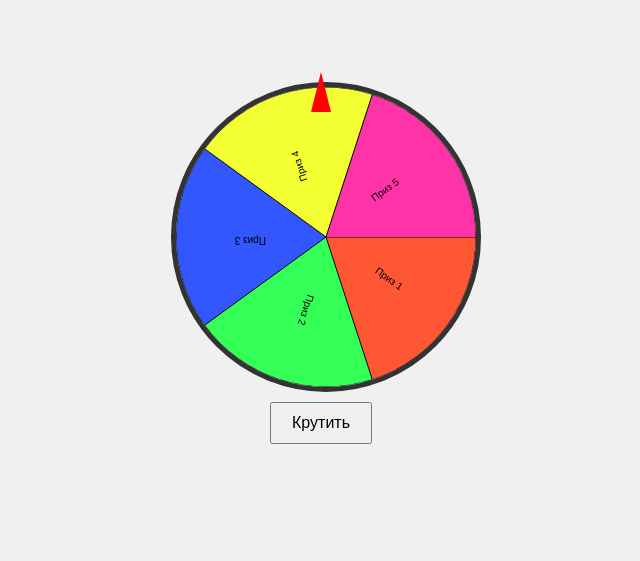
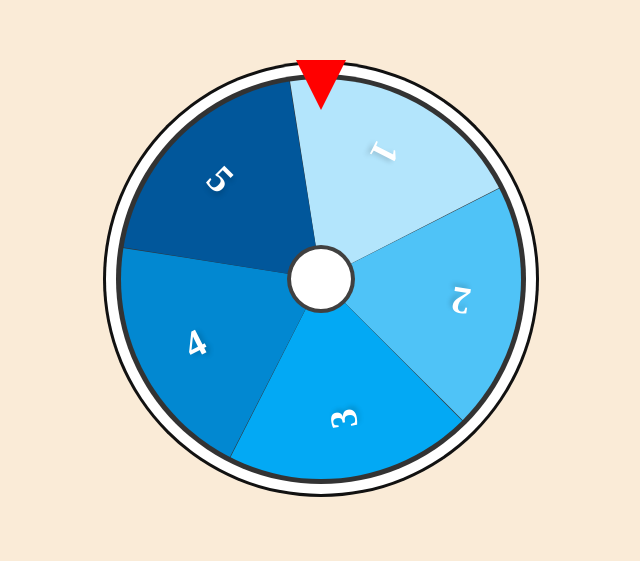
Before and after one commit to azamatnassir/backendExam, a plain HTML site: page fortune.html in a window 1280 px wide. Shown: the part 129-690 px from the top of the page, without its empty margins (319-959 px from the left). Drawn offline with Linux system fonts and the light colour scheme.

Commit message:
version 1.1

```diff
--- a/fortune.html
+++ b/fortune.html
@@ -1,108 +1,118 @@
 <!DOCTYPE html>
-<html lang="ru">
-
+<html lang="en">
   <head>
-    <meta charset="UTF-8">
-    <meta name="viewport" content="width=device-width, initial-scale=1.0">
-    <title>Колесо Фортуны</title>
+    <meta charset="UTF-8" />
+    <meta name="viewport" content="width=device-width, initial-scale=1.0" />
+    <title>Document</title>
     <style>
       body {
         display: flex;
-            flex-direction: column;
         align-items: center;
         justify-content: center;
-            height: 100vh;
-            background-color: #f0f0f0;
+        min-height: 100vh;
+        background-color: antiquewhite;
       }
 
-        .wheel-container {
+      .container {
         position: relative;
-            width: 300px;
-            height: 300px;
+        height: 400px;
+        width: 400px;
+        display: flex;
+        align-items: center;
+        justify-content: center;
       }
 
-        .wheel {
+      .container .spinButton {
+        position: absolute;
+        height: 60px;
+        width: 60px;
+        background: white;
+        border-radius: 50%;
+        z-index: 10;
+        display: flex;
+        align-items: center;
+        justify-content: center;
+        border: 4px solid rgba(0, 0, 0, 0.75);
+        cursor: pointer;
+      }
+
+      .container .spinButton::before {
+        content: "";
+        position: absolute;
+        top: -189px;
+        width: 50px;
+        height: 50px;
+        background: red;
+        clip-path: polygon(50% 100%, 0 0, 100% 0);
+      }
+
+      .container .wheel {
+        position: absolute;
+        top: 0;
+        left: 0;
         width: 100%;
         height: 100%;
+        background: #333;
         border-radius: 50%;
-            border: 5px solid #333;
-            transition: transform 4s ease-out;
+        overflow: hidden;
+        box-shadow: 0 0 0 5px #333, 0 0 0 15px #fff, 0 0 0 18px #111;
+        transition: transform 5s ease-in-out;
       }
 
-        .pointer {
+      .container .wheel .number {
         position: absolute;
-            top: -10px;
-            left: 50%;
-            transform: translateX(-50%);
-            width: 20px;
-            height: 40px;
-            background: red;
-            clip-path: polygon(50% 0%, 100% 100%, 0% 100%);
+        width: 50%;
+        height: 50%;
+        background: var(--clr);
+        transform-origin: bottom right;
+        transform: rotate(calc(72deg * var(--i)));
+        clip-path: polygon(0 0, 84% 0, 100% 100%, 0 84%);
+        display: flex;
+        justify-content: center;
+        align-items: center;
+        cursor: pointer;
       }
 
-        button {
-            margin-top: 20px;
-            padding: 10px 20px;
-            font-size: 16px;
-            cursor: pointer;
+      .container .wheel .number span {
+        position: relative;
+        transform: rotate(45deg);
+        color: #fff;
+        font-size: 3vw;
+        font-weight: 700;
+        text-shadow: 3px 3px 5px rgba(0, 0, 0, 0.15);
       }
     </style>
   </head>
+  <body>
+    <div class="container">
+      <div class="spinButton"></div>
+      <div class="wheel">
+        <div class="number" style="--i: 1; --clr: #b3e5fc">
+          <span>1</span>
+        </div>
+        <div class="number" style="--i: 2; --clr: #4fc3f7">
+          <span>2</span>
+        </div>
+        <div class="number" style="--i: 3; --clr: #03a9f4">
+          <span>3</span>
+        </div>
+        <div class="number" style="--i: 4; --clr: #0288d1">
+          <span>4</span>
+        </div>
+        <div class="number" style="--i: 5; --clr: #01579b">
+          <span>5</span>
+        </div>
+      </div>
+    </div>
+    <script>
+      let wheel = document.querySelector(".wheel");
+      let spinButton = document.querySelector(".spinButton");
+      let value = Math.ceil(Math.random() * 3600);
 
-<body>
-    <div class="wheel-container">
-        <div class="pointer"></div>
-        <canvas id="wheelCanvas" class="wheel"></canvas>
-    </div>
-    <button onclick="spinWheel()">Крутить</button>
-    <p id="result"></p>
-
-    <script>
-        const canvas = document.getElementById("wheelCanvas");
-        const ctx = canvas.getContext("2d");
-        const segments = ["Приз 1", "Приз 2", "Приз 3", "Приз 4", "Приз 5"];
-        const colors = ["#FF5733", "#33FF57", "#3357FF", "#F3FF33", "#FF33A8"];
-        const segmentAngle = 360 / segments.length;
-        let currentRotation = 0;
-
-        function drawWheel() {
-            const radius = canvas.width / 2;
-            canvas.width = 300;
-            canvas.height = 300;
-
-            for (let i = 0; i < segments.length; i++) {
-                ctx.beginPath();
-                ctx.moveTo(radius, radius);
-                ctx.arc(radius, radius, radius, (i * segmentAngle) * Math.PI / 180, ((i + 1) * segmentAngle) * Math.PI / 180);
-                ctx.fillStyle = colors[i];
-                ctx.fill();
-                ctx.stroke();
-                ctx.save();
-
-                ctx.fillStyle = "#000";
-                ctx.translate(radius, radius);
-                ctx.rotate((i * segmentAngle + segmentAngle / 2) * Math.PI / 180);
-                ctx.fillText(segments[i], radius / 2.5, 0);
-                ctx.restore();
-            }
-        }
-
-        function spinWheel() {
-            const spins = Math.floor(Math.random() * 5 + 3) * 360;
-            const offset = Math.floor(Math.random() * 360);
-            const finalRotation = currentRotation + spins + offset;
-            currentRotation = finalRotation;
-            document.getElementById("wheelCanvas").style.transform = `rotate(${currentRotation}deg)`;
-
-            setTimeout(() => {
-                const normalizedRotation = (currentRotation % 360 + segmentAngle / 2) % 360;
-                const index = Math.floor((360 - normalizedRotation) / segmentAngle) % segments.length;
-                document.getElementById("result").innerText = "Выпало: " + segments[index];
-            }, 4000);
-        }
-
-        drawWheel();
+      spinButton.onclick = function () {
+        wheel.style.transform = "rotate(" + value + "deg)";
+        value += Math.ceil(Math.random() * 3600);
+      };
     </script>
   </body>
-
 </html>
```
Also changed, not shown: public/block1.html (+6 -5 lines), public/block2.html (+57 -0 lines), public/block3.html (+111 -0 lines), public/index.html (+23 -16 lines), public/dashboard.html (added), public/images/back.jpg, public/images/back5.jpg (added), public/images/scheme.jpg (added), 1 other file. Lines whose indentation alone changed are shown as unchanged.
